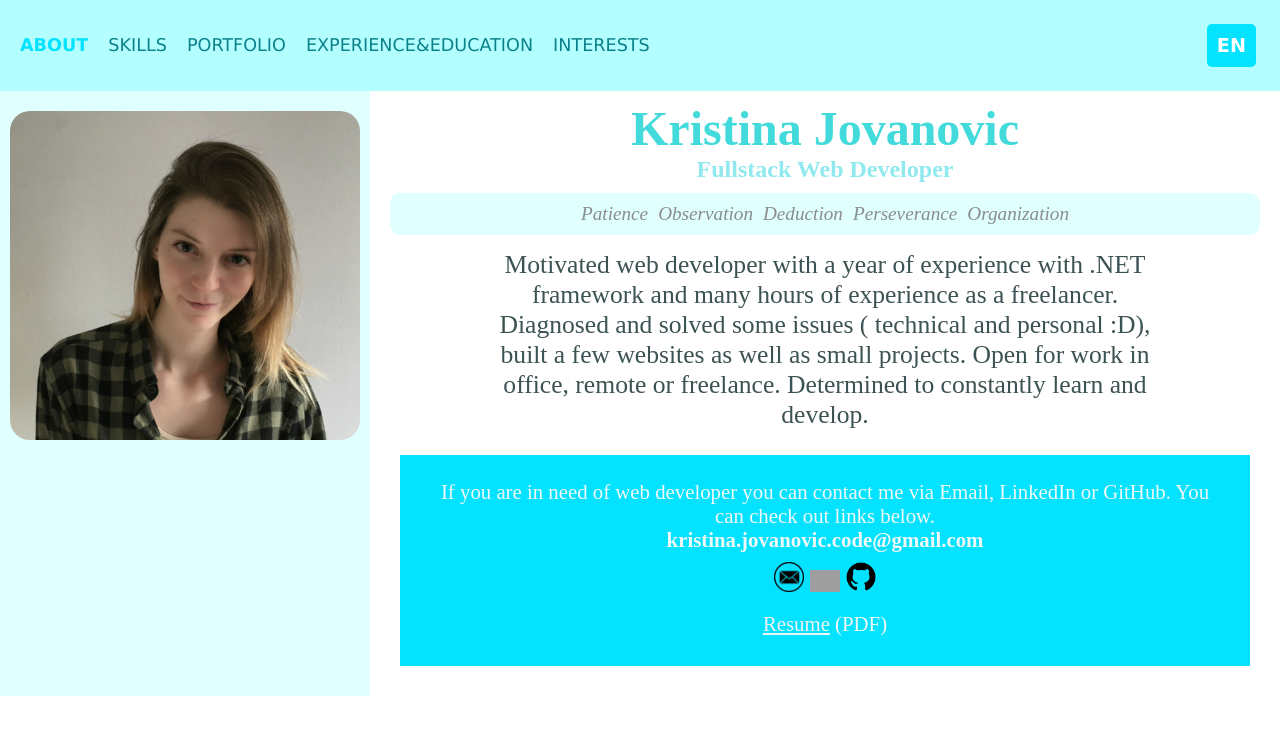
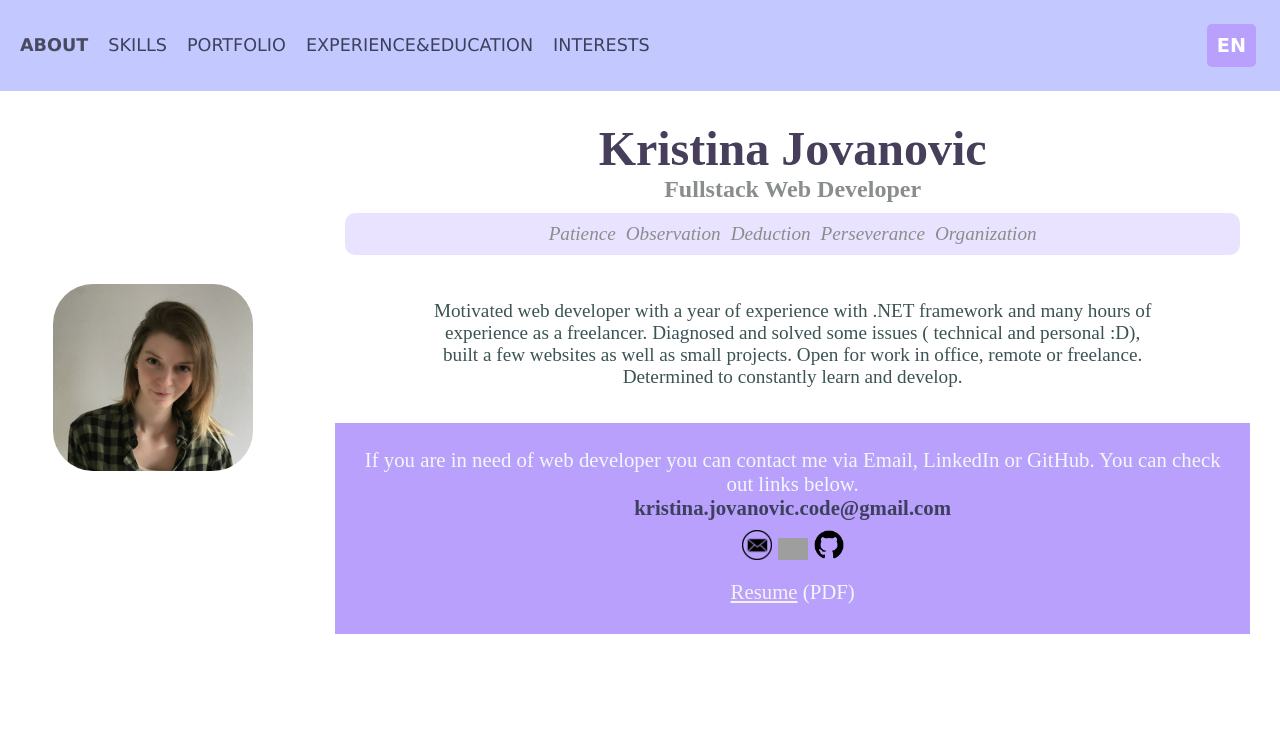
Before and after one commit to Kristina-11/Resume, a React (Create React App) app: page / in a window 1280 px wide. Shown: the top 734 px of the page. Built offline with nearby package versions, Linux system fonts and the light colour scheme; grey boxes are pictures that could not be loaded; the HTML template or start-up script is replaced by a standard one.

Commit message:
Changed color pallete and changed display property to flex.

```diff
--- a/src/index.css
+++ b/src/index.css
@@ -5,12 +5,16 @@
 }
 
 h1 {
-  color: #42dada;
+  color: #463e5a;
   font-size: 3rem;
 }
 
 h2 {
-  color: #8fe9ee;
+  color: #898d8d;
+}
+
+b {
+  color: #3d405d;
 }
 
 .App {
@@ -19,18 +23,14 @@ h2 {
 
 /* Navigation */
 .nav {
-  background-color: #b3ffff;
-  grid-column: 1 / span 3;
-  grid-row: 1;
+  background: linear-gradient(83deg, rgba(195,201,255,1) 0%, rgba(184,160,252,1) 100%);
+  background: rgba(195,201,255,1);
 
-  display: grid;
-  grid-template-columns: auto auto auto;
+  display: flex;
   justify-content: space-between;
 }
 
-.nav-dropdown {
-  grid-column: 1;
-  grid-row: 1;
+ .nav-dropdown {
   padding: 1.2rem;
 }
 
@@ -50,7 +50,7 @@ h2 {
 
 .nav-left a {
   display: block;
-  color: #0b818b;
+  color: #3d405d;
   padding: 10px;
   text-decoration: none;
   text-transform: uppercase;
@@ -60,7 +60,7 @@ h2 {
 
 .focused {
   font-weight: bolder;
-  color: #03e2ff !important;
+  color: rgb(72, 75, 95) !important;
 }
 
 .nav-show {
@@ -73,18 +73,17 @@ h2 {
 
 .active-lang {
   font-weight: bolder;
-  background-color: #03e2ff;
+  background-color: #b8a0fc;
   list-style: none;
   padding: 10px;
   font-family: 'Lucida Sans', 'Lucida Sans Regular', 'Lucida Grande', 'Lucida Sans Unicode', Geneva, Verdana, sans-serif;
   font-size: 1.2rem;
   color: white;
   border-radius: 5px;
+  cursor: pointer;
 }
 
 .nav-right {
-  grid-column: 3;
-  grid-row: 1;
   padding: 1.5rem;
 }
 
@@ -93,25 +92,31 @@ h2 {
 /* Container */
 
 .container {
-  display: grid;
-  grid-template-columns: 1fr 1fr 1fr;
+  display: flex;
+  flex-direction: column;
+  justify-content: center;
+  flex-wrap: wrap;
+  align-items: center;
 }
 
 .main-pic {
-  grid-column: 2;
-  grid-row: 1;
+  display: flex;
+  justify-content: center;
+  align-items: center;
+  width: 100%;
   padding: 10px;
 }
 
 .main-pic img{
   width: 200px;
-  border-radius: 20px;
+  border-radius: 40px;
+  /* border: 3px solid #413b52; */
+  align-self: center;
 }
 
 /* About page  */
 .about {
-  grid-column: 1 / span 3;
-  grid-row: 2;
+  width: 100%;
   padding: 10px;
 }
 
@@ -124,7 +129,7 @@ h2 {
 .intro ul {
   padding: 10px;
   margin: 10px;
-  background-color: #b3ffff69;
+  background-color: #eae3ff;
   color: #898d8d;
   border-radius: 10px;
 }
@@ -143,12 +148,12 @@ h2 {
 }
 
 .summary {
-  padding: 5px;
+  padding: 15px;
   color: #3d5353;
   width: 80%;
   margin: 0 auto;
   text-align: center;
-  font-size: 1.6rem;
+  font-size: 1.2rem;
 }
 
 .links {
@@ -156,7 +161,7 @@ h2 {
   padding: 15px;
   margin: 20px;
   font-size: 1.3rem;
-  background-color: #03e2ff;
+  background-color: #b8a0fc;
   color: #f1f8f8;
 }
 
@@ -186,9 +191,9 @@ h2 {
   width: 200px;
 }
 
-@media only screen and (max-width: 500px) {
+@media only screen and (max-width: 400px) {
   .links {
-    font-size: 1rem;
+    font-size: 0.8rem;
   }
 }
 
@@ -206,8 +211,6 @@ h2 {
 
   .nav-left {
     position: static;
-    grid-column: 1;
-    grid-row: 1;
     box-shadow: none;
     background-color: transparent;
     padding-top: 2.2rem;
@@ -224,34 +227,15 @@ h2 {
 
 @media only screen and (min-width: 800px) {
   .container {
-    grid-template-columns: auto auto;
+    flex-direction: row;
+    flex-wrap: nowrap;
   }
 
   .main-pic {
-    grid-column: 1;
-    grid-row: 1;
-    padding-top: 10px;
-    background-color: #b3ffff69;
-  }
-
-  .main-pic img {
-    margin-top: 90px;
+    width: 25%;
   }
 
   .about {
-    grid-column: 2;
-    grid-row: 1;
-  }
-
-  .intro {
-    padding: 0;
-    margin: 0;
+    width: 80%;
   }
 }
-
-@media only screen and (min-width: 1000px) {
-  .main-pic img {
-    width: 350px;
-    margin-top: 10px;
-  }
-}
```
